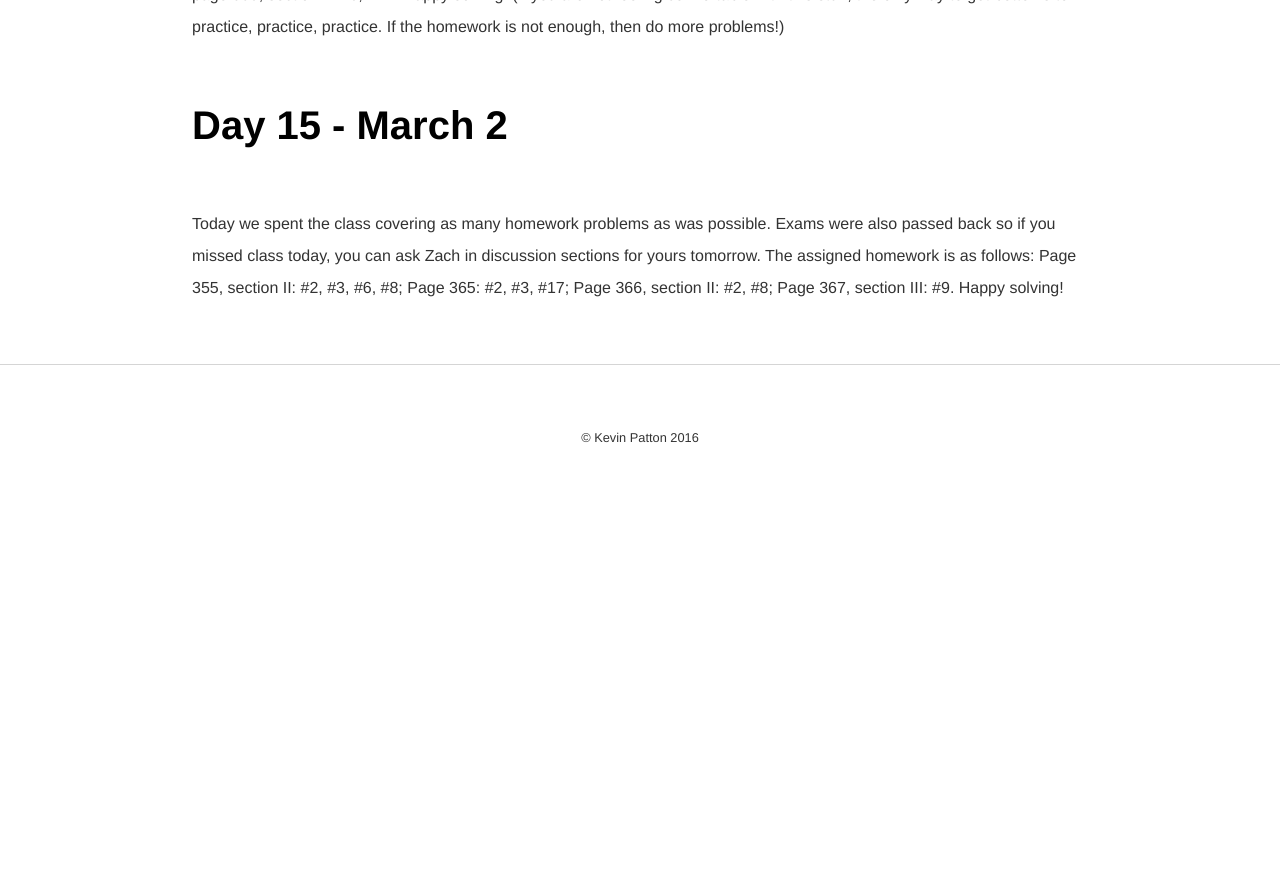
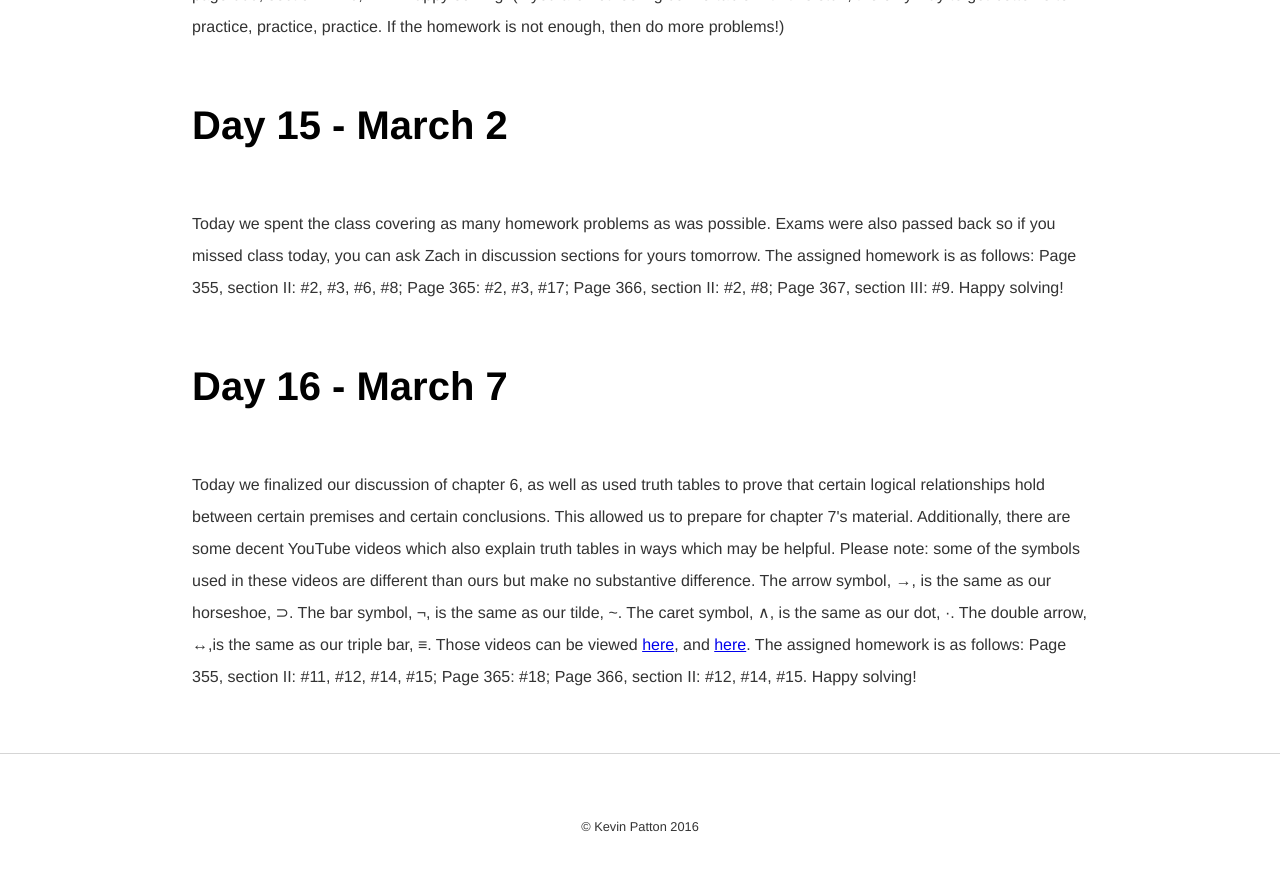
Before and after one commit to kevinjpatton/kevinjpatton.github.io, a Jekyll site: the page built from teaching/phil_110/index.html, in a window 1280 px wide and 900 px high, scrolled down 4102 px. Shown: the top 871 px of the window. Built offline with Jekyll 4.4.1, drawn with Linux system fonts in a browser that asks for light colours; Markdown is read by kramdown in place of the engine named in the settings; before the commit the page ends 4613 px from its top, so only the background shows below that.

Commit message:
Update index.html

```diff
--- a/teaching/phil_110/index.html
+++ b/teaching/phil_110/index.html
@@ -36,3 +36,5 @@ title: Philosophy 110 - Kevin Patton
 <p>Today we continued our discussion of propositional logic by continuing section 6.3 and working through to part of 6.5.  Today's handout can be downloaded <a href=/teaching/phil_110/Day14-Section6.3_2-6.5.pdf target="_blank">here</a>.  The assigned homework is as follows: Page 348: #2, #5, #9; Page 349, section II: #11, #15; page 355, section II: #8, #12.  Happy solving!  (If you are not feeling comfortable with this stuff, the only way to get better is to practice, practice, practice.  If the homework is not enough, then do more problems!)</p>
 <h1>Day 15 - March 2</h1>
 <p>Today we spent the class covering as many homework problems as was possible.  Exams were also passed back so if you missed class today, you can ask Zach in discussion sections for yours tomorrow.  The assigned homework is as follows: Page 355, section II: #2, #3, #6, #8; Page 365: #2, #3, #17; Page 366, section II: #2, #8; Page 367, section III: #9.  Happy solving!</p>
+<h1>Day 16 - March 7</h1>
+<p>Today we finalized our discussion of chapter 6, as well as used truth tables to prove that certain logical relationships hold between certain premises and certain conclusions.  This allowed us to prepare for chapter 7's material.  Additionally, there are some decent YouTube videos which also explain truth tables in ways which may be helpful.  Please note: some of the symbols used in these videos are different than ours but make no substantive difference.  The arrow symbol, →, is the same as our horseshoe, ⊃.  The bar symbol, ¬, is the same as our tilde, ~.  The caret symbol, ∧, is the same as our dot, ·.  The double arrow, ↔,is the same as our triple bar, ≡.  Those videos can be viewed <a href="https://www.youtube.com/user/ProfessorSerna/search?query=truth+table" target="_blank">here</a>, and <a href="https://www.youtube.com/watch?v=wRMC-ttjhwM" target="_blank">here</a>.  The assigned homework is as follows: Page 355, section II: #11, #12, #14, #15; Page 365: #18; Page 366, section II: #12, #14, #15.  Happy solving!
```
